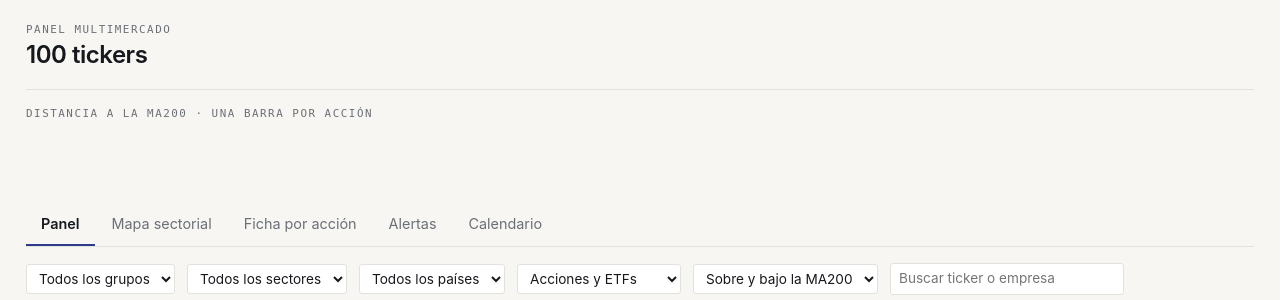
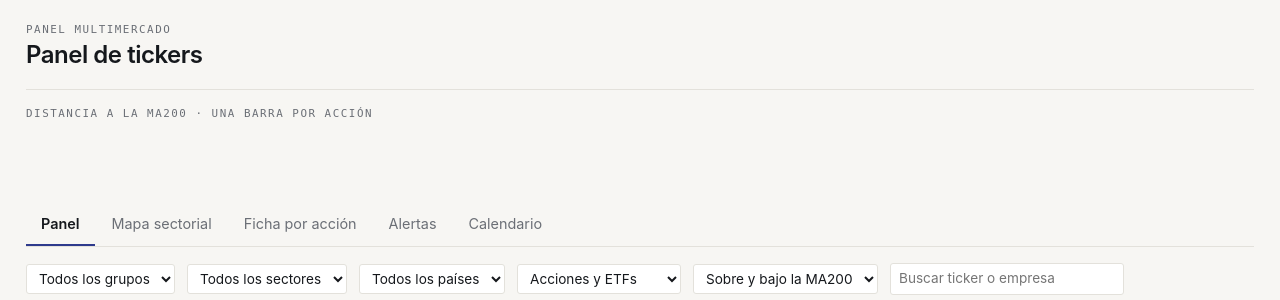
Before and after one commit to dariocandurra-dev/dashboard-tickers, a Python web app: template templates/dashboard.html in a window 1280 px wide. Shown: the top 300 px of the page. Run offline with Jinja, Linux system fonts and the light colour scheme; the template is opened without the code that fills it, so the values that code supplies are empty.

Commit message:
Add files via upload

```diff
--- a/templates/dashboard.html
+++ b/templates/dashboard.html
@@ -3,7 +3,7 @@
 <head>
 <meta charset="utf-8">
 <meta name="viewport" content="width=device-width,initial-scale=1">
-<title>Panel de 100 tickers</title>
+<title>Panel de acciones y ETFs</title>
 <style>
 :root{
   --papel:#F7F6F3; --tinta:#15181C; --tenue:#6B6F76; --grilla:#E3E1DB;
@@ -93,7 +93,7 @@ footer{margin-top:30px;font-size:.75rem;color:var(--tenue)}
 <header>
   <div>
     <div class="eyebrow">Panel multimercado</div>
-    <h1>100 tickers</h1>
+    <h1 id="titulo">Panel de tickers</h1>
     <div class="mono" style="color:var(--tenue);font-size:.82rem" id="sub"></div>
   </div>
   <div class="kpis" id="kpis"></div>
@@ -342,6 +342,7 @@ const grande = v => {
   const m=D.meta, arriba=D.panel.filter(r=>r.ab===true).length,
         abajo=D.panel.filter(r=>r.ab===false).length,
         alc=D.panel.filter(r=>r.tend==='alcista').length;
+  $('#titulo').textContent=`${m.n_master} tickers`;
   $('#sub').textContent=`Cierres al ${m.corte} · ${m.n_series} de ${m.n_master} series`;
   $('#kpis').innerHTML=[[arriba,'sobre MA200','alza'],[abajo,'bajo MA200','baja'],
     [alc,'tendencia alcista','']].map(([v,l,c])=>
```
